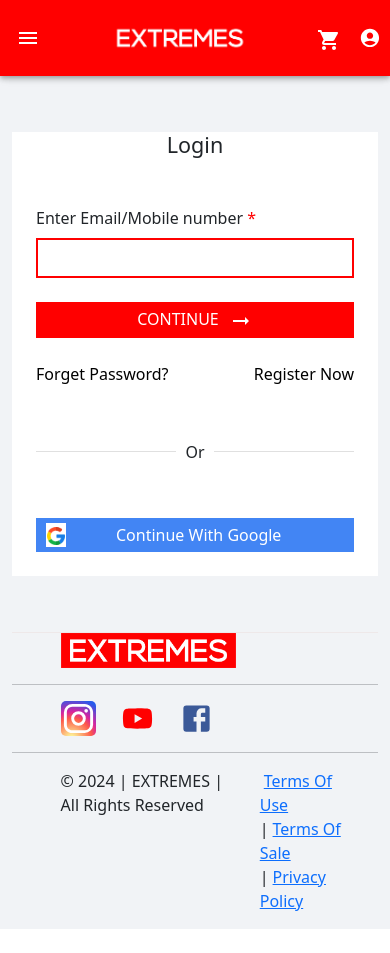
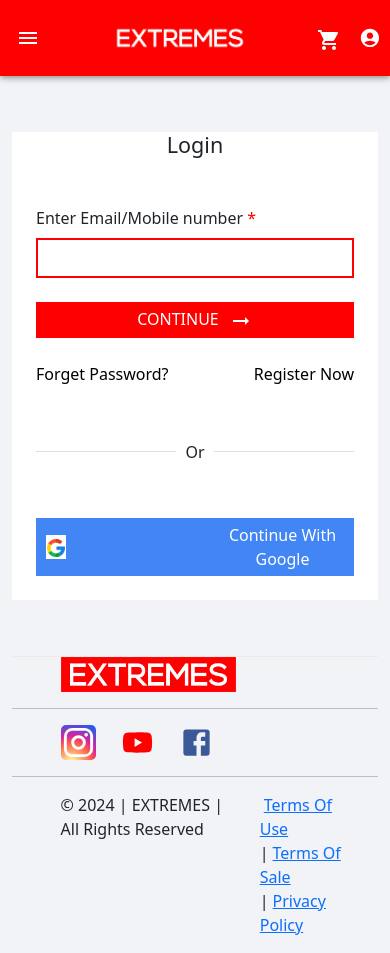
Before and after one commit to VIJAY-MERNDEVELOPER/Extremes_Shopping_Cart, a React (Vite) app: page /login in a window 390 px wide. Before the commit the page ends 929 px from the top, so only its background shows below. Built offline with nearby package versions, Linux system fonts and the light colour scheme; no server answers.

Commit message:
css corrected

```diff
--- a/package.json
+++ b/package.json
@@ -42,6 +42,7 @@
     "eslint-plugin-react-hooks": "^4.6.0",
     "eslint-plugin-react-refresh": "^0.4.6",
     "react-swipeable-views-utils": "^0.14.0",
+    "sass": "^1.77.8",
     "vite": "^5.2.0"
   }
 }
--- a/src/pages/Login.css
+++ b/src/pages/Login.css
@@ -1,43 +1,36 @@
 .login-wrapper {
-  width: 30vw;
+  width: 35%;
   height: auto !important;
   background-color: white;
   font-weight: 500;
+}
+
 @media (max-width: 1025px) {
-    width: 50vw;
+  .login-wrapper {
+    width: 50%;
+  }
 }
 
 @media (max-width: 769px) {
+  .login-wrapper {
     margin-left: 0;
     margin-right: 0;
-    width: 60vw;
+    width: 60%;
     height: auto;
   }
+}
+
 @media (max-width: 426px) {
-    width: 100vw;
+  .login-wrapper {
+    width: 100%;
   }
-}
-.login-form-container {
-  background-color: white;
-  height: 100%;
-  width: 50%;
-  /* color: red; */
-  padding: 20px 20px;
-  /* border: 1px solid rgba(221, 223, 214, 0.809); */
-  margin: 50px;
-  font-weight: 600;
-  @media (max-width: 426px) {
-    width: 100% !important;
-    margin-left: 0;
-    margin-right: 0;
-    margin-bottom: 20px;
+
+  .register-google-btn {
+    margin: 0 50px 0 5px;
   }
 }
 
 .register-google-btn {
   background-color: white;
   margin: 0 150px 0 5px;
-  @media (max-width: 426px) {
-    margin: 0 50px 0 5px;
 }
-}
--- a/src/pages/Login.jsx
+++ b/src/pages/Login.jsx
@@ -23,7 +23,7 @@
       <div className="row justify-content-center  login-wrapper">
         {" "}
         <h4 className="row justify-content-center "> Login</h4>
-        <form style={{ width: "100%" }} className="row gap-4 mt-3 py-4">
+        <form className="row gap-4 mt-3 py-4">
           <div className="col-12">
             {!passwordState ? (
               <>
--- a/src/pages/cart.css
+++ b/src/pages/cart.css
@@ -14,4 +14,4 @@
   background-color: white;
   position: sticky;
   bottom: 0;
-  width:
+}
```
Also changed, not shown: src/assets/Product-Image.avif (deleted), 1 other file (tests, documents, lock files or other folders). Lines whose indentation alone changed are shown as unchanged.
